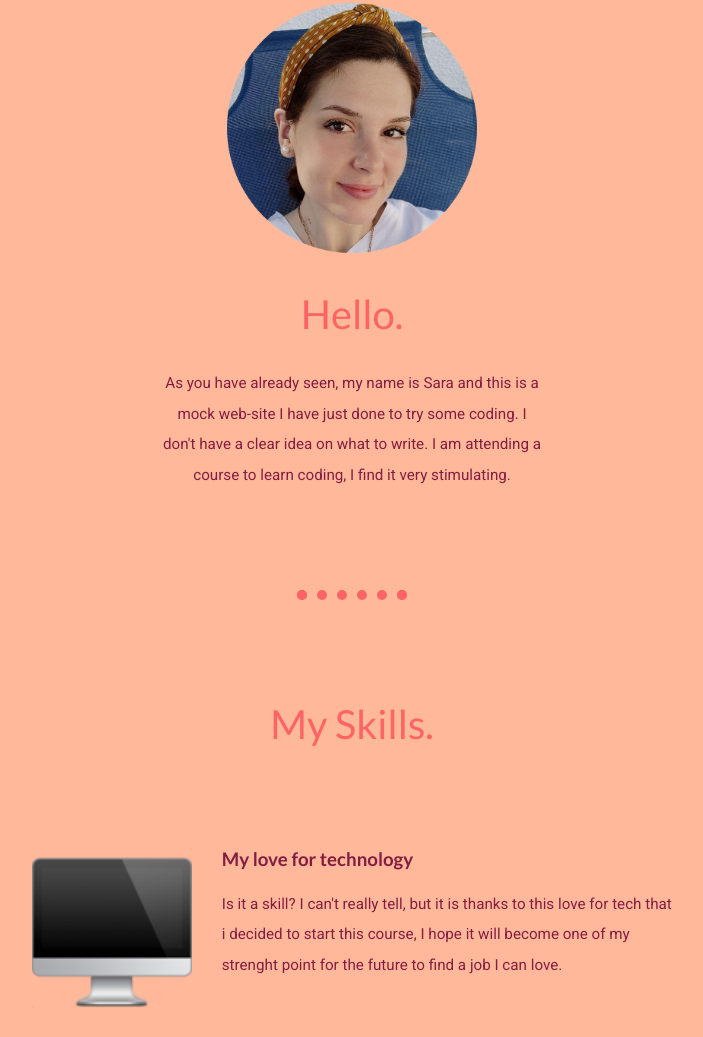
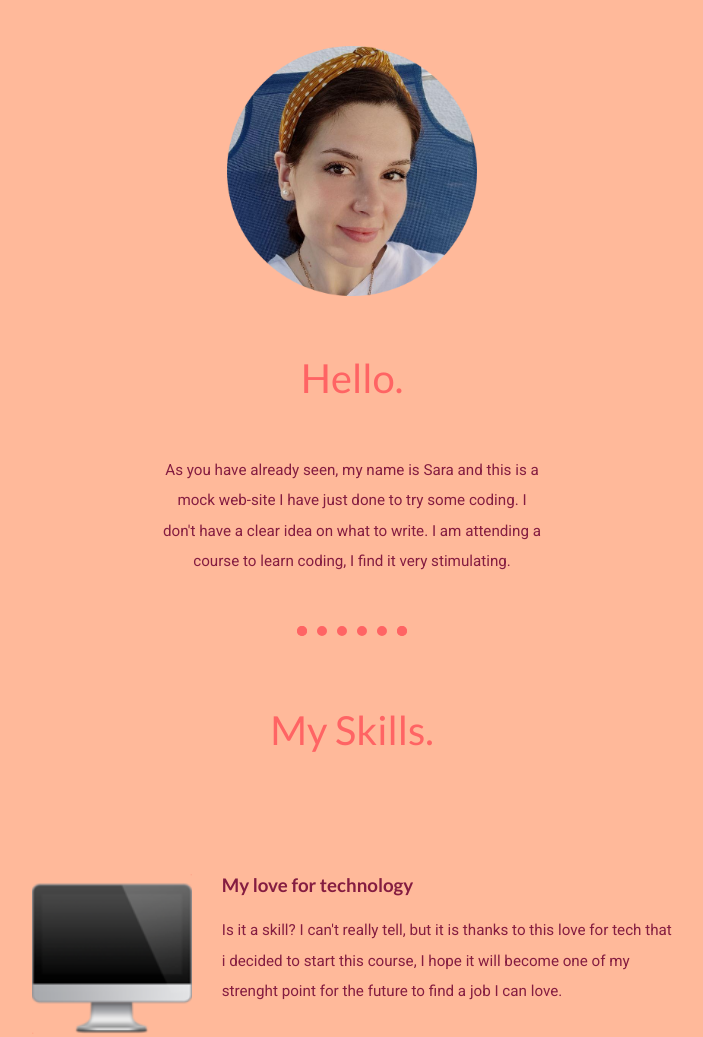
Before and after one commit to SaraSoldi/MySite, a plain HTML site: page index.html in a window 1280 px wide. Shown: the part 827-1864 px from the top of the page, without its empty margins (288-991 px from the left). Drawn offline with Linux system fonts and the light colour scheme.

Commit message:
Add files via upload

```diff
--- a/CSS/styles.css
+++ b/CSS/styles.css
@@ -9,7 +9,7 @@
   border: dotted #ff6464 10px;
   border-bottom: none;
   width: 7%;
-  margin: 100px auto;
+  margin: 50px auto;
 }
 
 /*16px=100%=1rem usare con il font-size*/
@@ -22,7 +22,7 @@
 
 h2 {
   color: #ff6464;
-  margin-bottom: 30px;
+  padding: 20px;
   font-weight: normal;
   font-size: 2.5rem;
   font-family: 'Lato', sans-serif;
```
